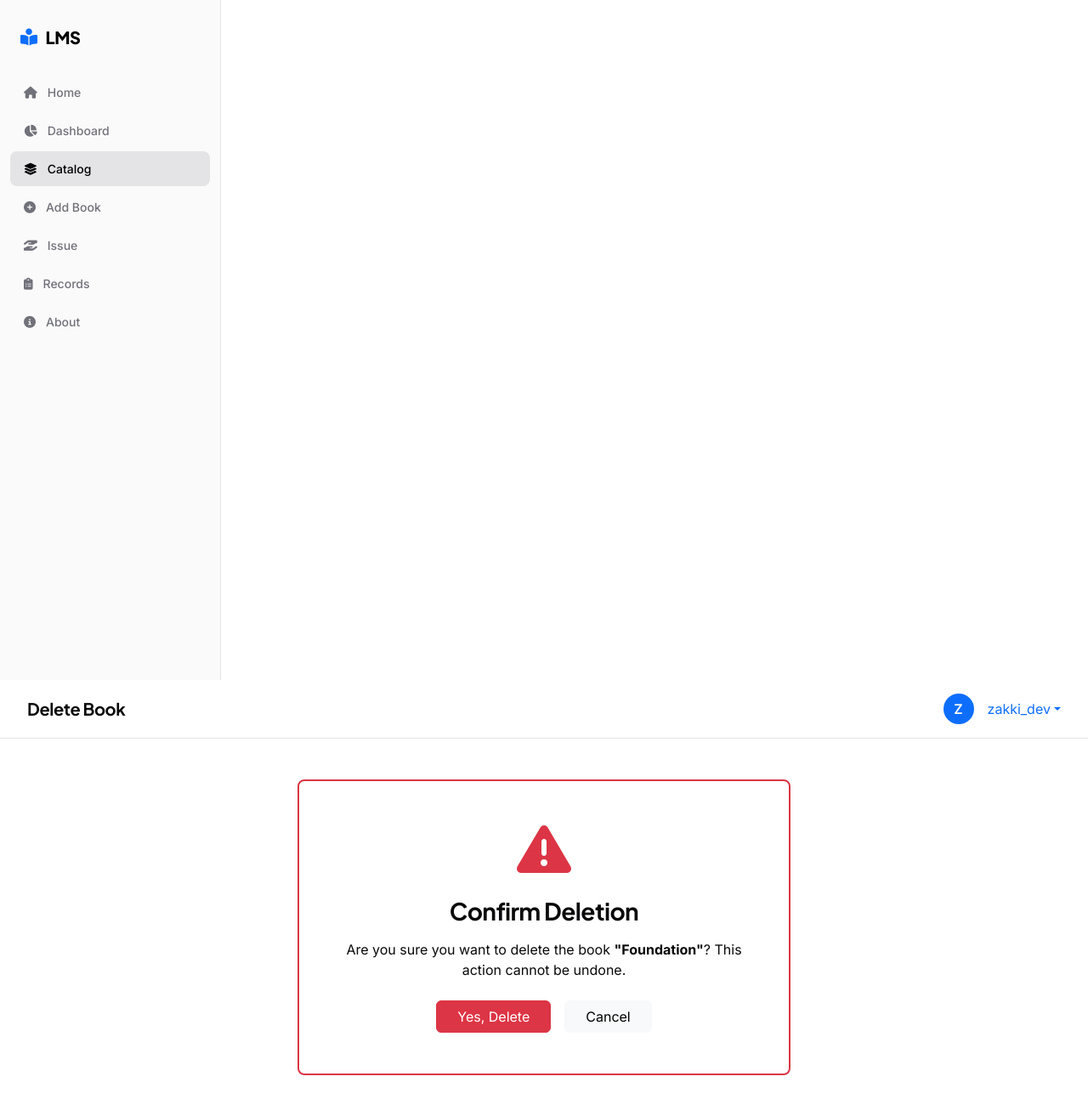
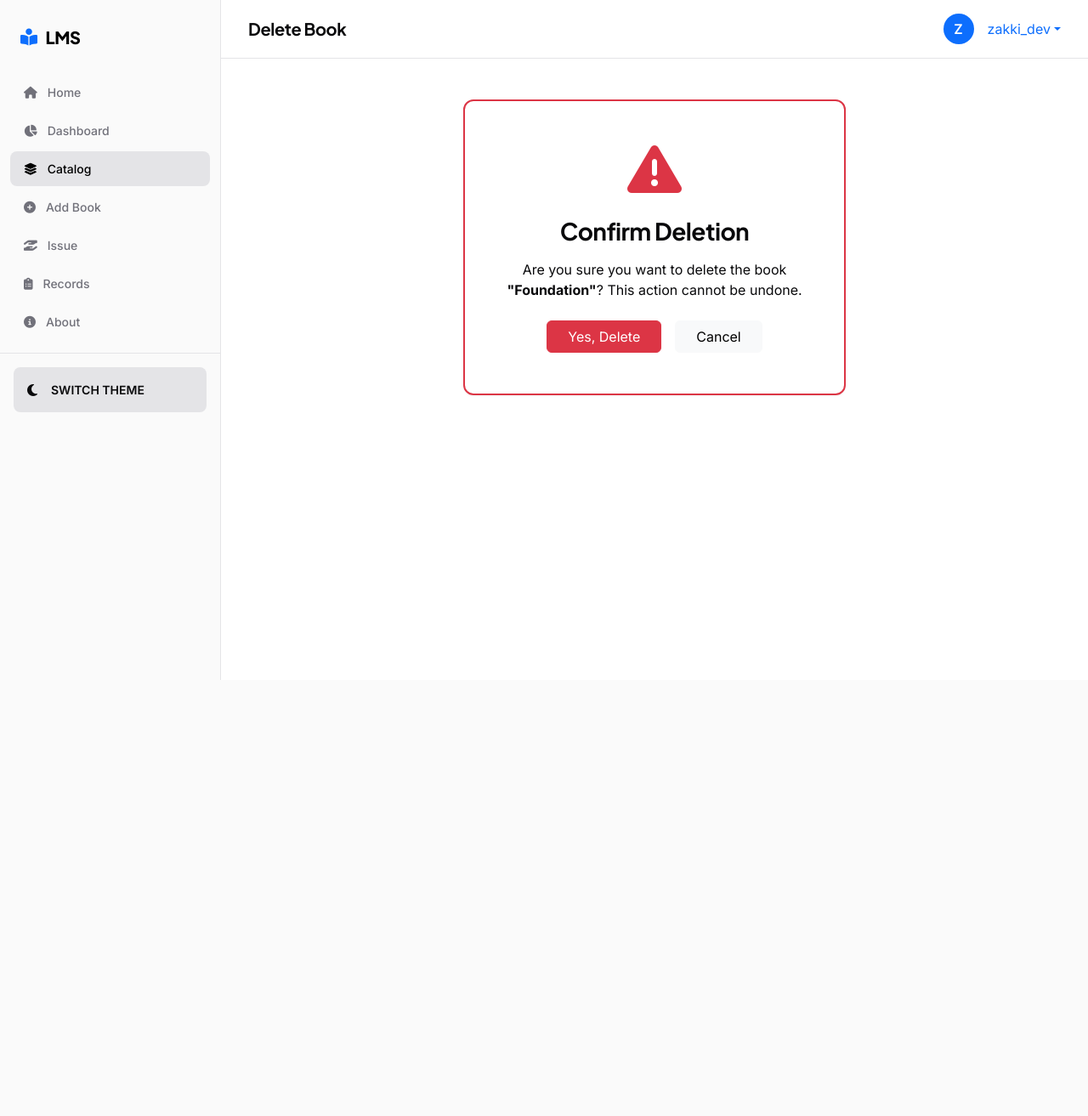
Before and after one commit to Zakki-05/library-management-zakki-05, a Django app: page /books/1/delete/ in a window 1280 px wide. Shown: the whole page at 85% size. After the commit the page ends 800 px from the top, so only its background shows below. Run offline with Django 5.2, Linux system fonts and the light colour scheme; a user stored in the database is signed in; data comes from the database, SQL or seed files in the repository.

Commit message:
feat: implement responsive sidebar navigation, dark mode toggle, and auto-dismissing alerts

```diff
--- a/static/css/style.css
+++ b/static/css/style.css
@@ -154,58 +154,13 @@ body.no-scroll {
     overflow: hidden;
 }
 
-@media (max-width: 991.98px) {
-    #sidebar {
-        margin-left: -280px;
-        position: fixed;
-        height: 100vh;
-    }
-    #sidebar.active {
-        margin-left: 0;
-        box-shadow: 20px 0 50px rgba(0,0,0,0.5);
-    }
-
-    .top-navbar {
-        padding: 15px 20px;
-    }
+/* Layout Wrapper */
+.wrapper {
+    display: flex;
+    width: 100%;
 }
 
-@media (max-width: 575.98px) {
-    .stat-details h4 {
-        font-size: 1.75rem;
-    }
-    .display-3 {
-        font-size: 2.5rem;
-    }
-}
-
-/* Glass Card Polish */
-.glass-card {
-    background: var(--bg-card);
-    backdrop-filter: var(--glass-blur);
-    -webkit-backdrop-filter: var(--glass-blur);
-    border: 1px solid var(--border);
-    border-radius: var(--radius-md);
-    box-shadow: var(--shadow-heavy);
-    transition: all 0.4s cubic-bezier(0.23, 1, 0.32, 1);
-    animation: fadeInUp 0.8s cubic-bezier(0.23, 1, 0.32, 1) both;
-}
-
-@keyframes fadeInUp {
-    from { opacity: 0; transform: translateY(30px); }
-    to { opacity: 1; transform: translateY(0); }
-}
-
-/* Staggered Animations for multiple cards */
-.glass-card:nth-child(1) { animation-delay: 0.1s; }
-.glass-card:nth-child(2) { animation-delay: 0.2s; }
-.glass-card:nth-child(3) { animation-delay: 0.3s; }
-.glass-card:nth-child(4) { animation-delay: 0.4s; }
-.glass-card:nth-child(5) { animation-delay: 0.5s; }
-.glass-card:nth-child(6) { animation-delay: 0.6s; }
-.glass-card:nth-child(7) { animation-delay: 0.7s; }
-
-/* Sidebar */
+/* General Sidebar (Desktop Default) */
 #sidebar {
     min-width: 260px;
     max-width: 260px;
@@ -216,7 +171,49 @@ body.no-scroll {
     height: 100vh;
     position: sticky;
     top: 0;
+    z-index: 1000;
 }
+
+/* Mobile Sidebar (Overrides) */
+@media (max-width: 991.98px) {
+    #sidebar {
+        margin-left: -260px;
+        position: fixed;
+        height: 100vh;
+        z-index: 1001; /* Above overlay */
+    }
+    #sidebar.active {
+        margin-left: 0;
+        box-shadow: var(--shadow-lg);
+    }
+}
+
+/* Prime UI Components */
+.glass-card {
+    background: var(--bg-card);
+    border: 1px solid var(--border);
+    border-radius: var(--radius-lg);
+    box-shadow: var(--shadow-sm);
+    transition: var(--transition);
+    animation: fadeInUp 0.6s cubic-bezier(0.16, 1, 0.3, 1) both;
+}
+
+.glass-card:hover {
+    border-color: var(--border-hover);
+    box-shadow: var(--shadow-md);
+    transform: translateY(-2px);
+}
+
+@keyframes fadeInUp {
+    from { opacity: 0; transform: translateY(20px); }
+    to { opacity: 1; transform: translateY(0); }
+}
+
+/* Staggered entrance */
+.glass-card:nth-child(1) { animation-delay: 0.05s; }
+.glass-card:nth-child(2) { animation-delay: 0.1s; }
+.glass-card:nth-child(3) { animation-delay: 0.15s; }
+.glass-card:nth-child(4) { animation-delay: 0.2s; }
 
 #sidebar .sidebar-header {
     padding: 32px 24px;
--- a/static/js/main.js
+++ b/static/js/main.js
@@ -46,41 +46,49 @@ document.addEventListener('DOMContentLoaded', function () {
     });
 
 
-    // Theme toggle
-    const themeToggleBtn = document.getElementById('theme-toggle');
+    // Theme toggle (Synchronized for multiple buttons)
+    const themeToggleBtns = document.querySelectorAll('.theme-toggle-btn');
     const htmlElement = document.documentElement;
-    const themeIcon = document.getElementById('theme-icon');
+    const themeIcons = document.querySelectorAll('.theme-icon');
 
-    // Check for saved theme preference or use system preference
+    function updateIcons(isDark) {
+        themeIcons.forEach(icon => {
+            if (isDark) {
+                icon.classList.remove('fa-moon');
+                icon.classList.add('fa-sun');
+            } else {
+                icon.classList.remove('fa-sun');
+                icon.classList.add('fa-moon');
+            }
+        });
+    }
+
+    // Check for saved theme preference
     const savedTheme = localStorage.getItem('theme');
     const systemPrefersDark = window.matchMedia('(prefers-color-scheme: dark)').matches;
 
     if (savedTheme === 'dark' || (!savedTheme && systemPrefersDark)) {
         htmlElement.setAttribute('data-theme', 'dark');
-        if (themeIcon) {
-            themeIcon.classList.remove('fa-moon');
-            themeIcon.classList.add('fa-sun');
-        }
+        updateIcons(true);
     } else {
         htmlElement.setAttribute('data-theme', 'light');
+        updateIcons(false);
     }
 
-    if (themeToggleBtn) {
-        themeToggleBtn.addEventListener('click', () => {
+    themeToggleBtns.forEach(btn => {
+        btn.addEventListener('click', () => {
             const currentTheme = htmlElement.getAttribute('data-theme');
             if (currentTheme === 'dark') {
                 htmlElement.setAttribute('data-theme', 'light');
                 localStorage.setItem('theme', 'light');
-                themeIcon.classList.remove('fa-sun');
-                themeIcon.classList.add('fa-moon');
+                updateIcons(false);
             } else {
                 htmlElement.setAttribute('data-theme', 'dark');
                 localStorage.setItem('theme', 'dark');
-                themeIcon.classList.remove('fa-moon');
-                themeIcon.classList.add('fa-sun');
+                updateIcons(true);
             }
         });
-    }
+    });
 
     // Auto-dismiss alerts
     const alerts = document.querySelectorAll('.alert');
--- a/templates/base.html
+++ b/templates/base.html
@@ -53,6 +53,13 @@
 
                 <li><a href="{% url 'about' %}"><i class="fa-solid fa-circle-info"></i> <span>About</span></a></li>
             </ul>
+
+            <div class="sidebar-footer p-3 border-top border-opacity-10" style="border-color: var(--border) !important;">
+                <button type="button" class="btn w-100 d-flex align-items-center gap-3 p-3 rounded-3 theme-toggle-btn" style="background: var(--border); color: var(--text-main); border: none;">
+                    <i class="fa-solid fa-moon theme-icon"></i>
+                    <span class="fw-semibold small text-uppercase">Switch Theme</span>
+                </button>
+            </div>
         </nav>
 
         <!-- Page Content -->
```
